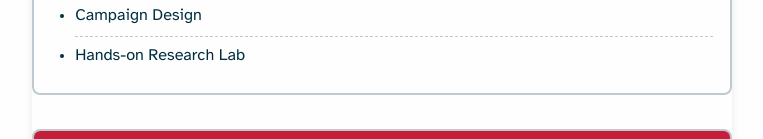
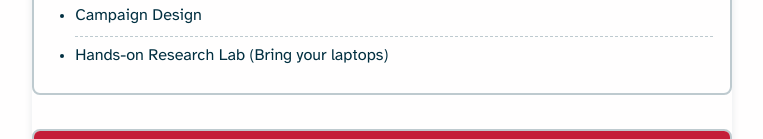
Before and after one commit to ssuffian/jobs-with-justice, an Astro site: page /our-work/power-school in a window 1280 px wide. Shown: the part 3302-3441 px from the top of the page, without its empty margins (258-1021 px from the left). Built offline with nearby package versions, Linux system fonts and the light colour scheme; Astro itself is replaced by a stand-in of ours.

Commit message:
Update power-school.astro

```diff
--- a/src/pages/our-work/power-school.astro
+++ b/src/pages/our-work/power-school.astro
@@ -558,7 +558,7 @@ import organizing43 from '../../assets/organizing/43.jpg';
 									</ul>
 								</li>
 								<li>Campaign Design</li>
-								<li>Hands-on Research Lab</li>
+								<li>Hands-on Research Lab (Bring your laptops)</li>
 							</ul>
 						</td>
 					</tr>
```
